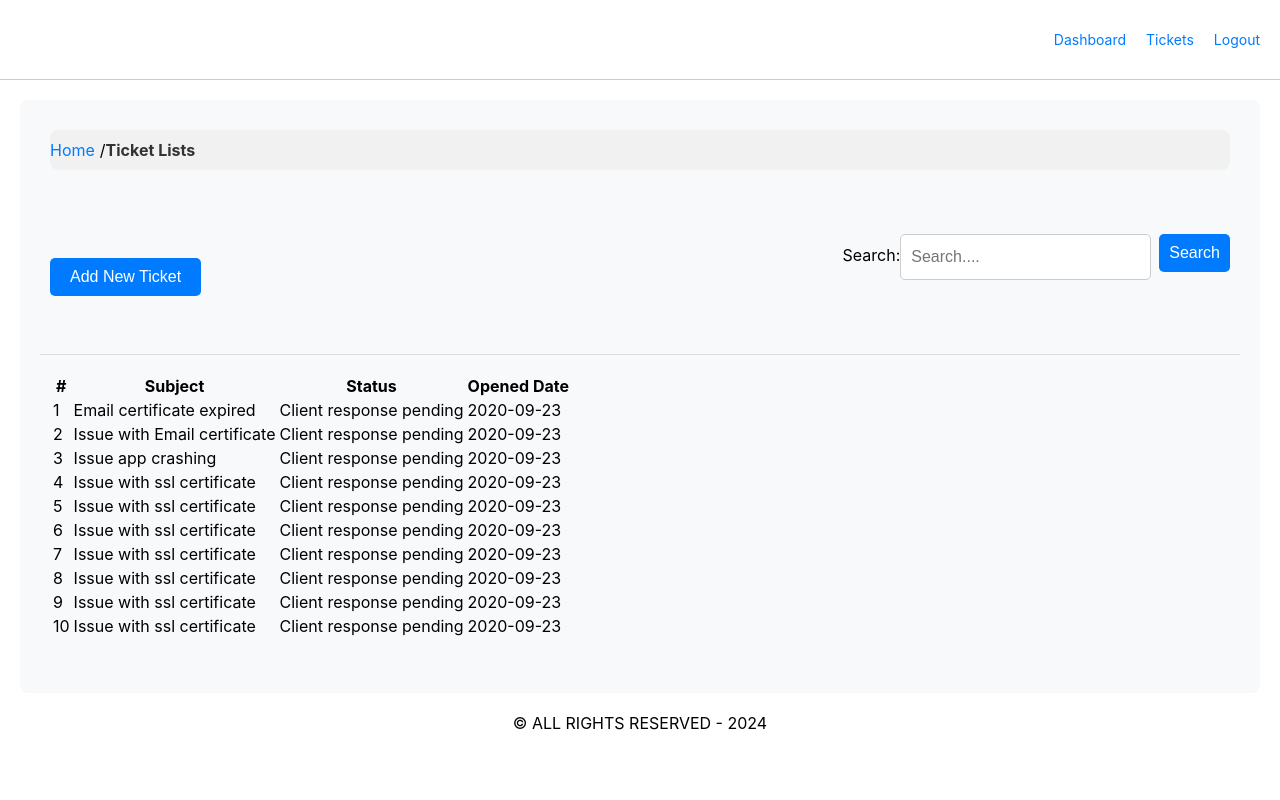
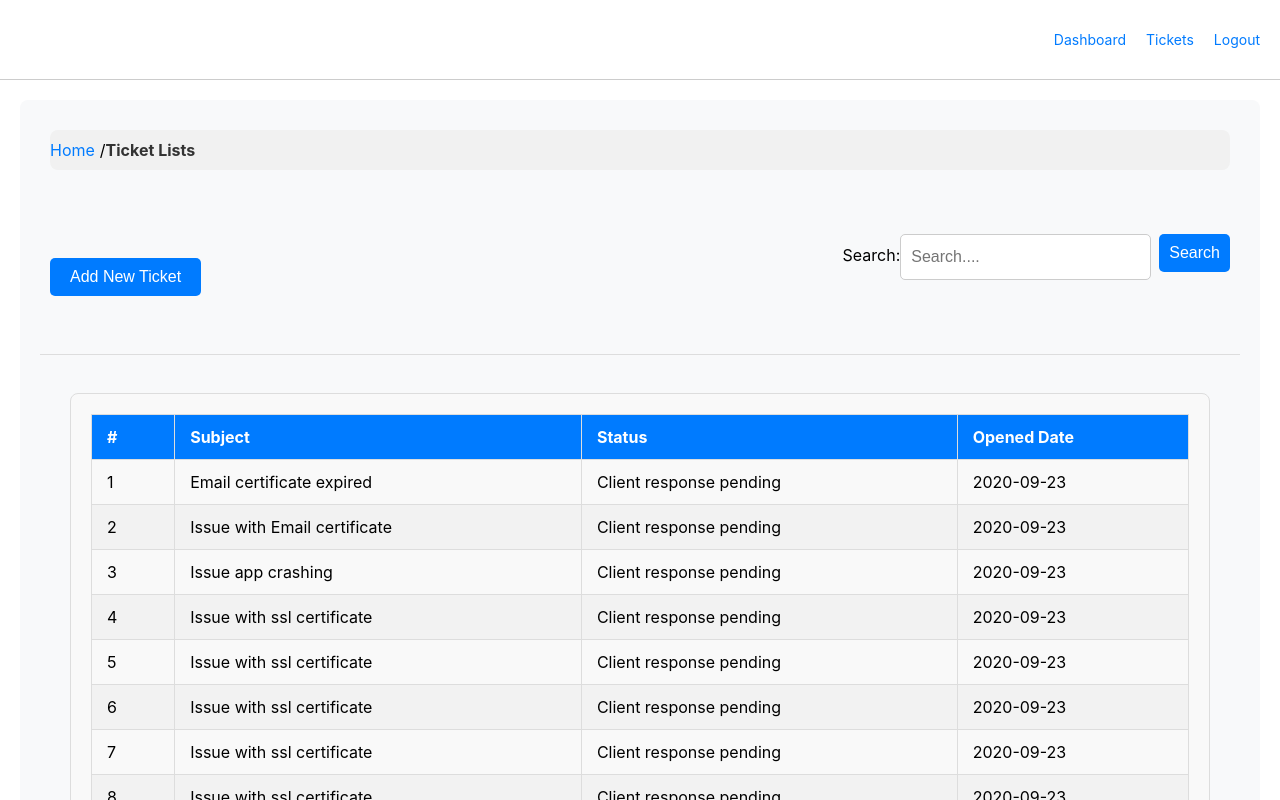
Before and after one commit to Aftermath001/Customer--Relationship-Mngt-TIcket, a React (Create React App) app in the folder front-end/: page /tickets in a window 1280 px wide. Shown: the top 800 px of the page. Built offline with nearby package versions, Linux system fonts and the light colour scheme.

Commit message:
TicketTable styling

```diff
--- a/front-end/src/components/ticket-table/TicketTable.js
+++ b/front-end/src/components/ticket-table/TicketTable.js
@@ -1,17 +1,19 @@
-import React from 'react'
-import {Table} from 'react-bootstrap'
+import React from 'react';
 import PropTypes from 'prop-types';
+import './ticketTable.css';
 
-const TicketTable = ({tickets}) => {
+const TicketTable = ({ tickets }) => {
   return (
-    <Table stripped bordered hover>
+    <div className="table-container">
+      <table className="ticket-table">
         <thead>
+          <tr>
             <th>#</th>
             <th>Subject</th>
             <th>Status</th>
             <th>Opened Date</th>
+          </tr>
         </thead>
-
         <tbody>
           {tickets.length ? (
             tickets.map((row) => (
@@ -25,17 +27,18 @@ const TicketTable = ({tickets}) => {
           ) : (
             <tr>
               <td colSpan="4" className="text-center">
-              No ticket Available
+                No ticket available
               </td>
             </tr>
           )}
+        </tbody>
+      </table>
+    </div>
+  );
+};
 
-        </tbody>
-    </Table>
-  )
-}
-TicketTable.propTypes ={
-  tickets:PropTypes.array.isRequired,
-}
+TicketTable.propTypes = {
+  tickets: PropTypes.array.isRequired,
+};
 
-export default TicketTable
+export default TicketTable;
--- /dev/null
+++ b/front-end/src/components/ticket-table/ticketTable.css
@@ -0,0 +1,42 @@
+/* ticketTable.css */
+
+.table-container {
+    margin: 20px;
+    padding: 20px;
+    border: 1px solid #ddd;
+    border-radius: 8px;
+    background-color: #f9f9f9;
+  }
+
+  .ticket-table {
+    width: 100%;
+    border-collapse: collapse;
+    margin-bottom: 20px;
+  }
+
+  .ticket-table th, .ticket-table td {
+    border: 1px solid #ddd;
+    padding: 10px;
+    text-align: left;
+  }
+
+  .ticket-table th {
+    background-color: #007bff;
+    color: white;
+  }
+
+  .ticket-table tr:nth-child(even) {
+    background-color: #f2f2f2;
+  }
+
+  .ticket-table tr:hover {
+    background-color: #ddd;
+  }
+
+  .ticket-table th, .ticket-table td {
+    padding: 12px 15px;
+  }
+
+  .ticket-table td.text-center {
+    text-align: center;
+  }
```
Lines whose indentation alone changed are shown as unchanged.
